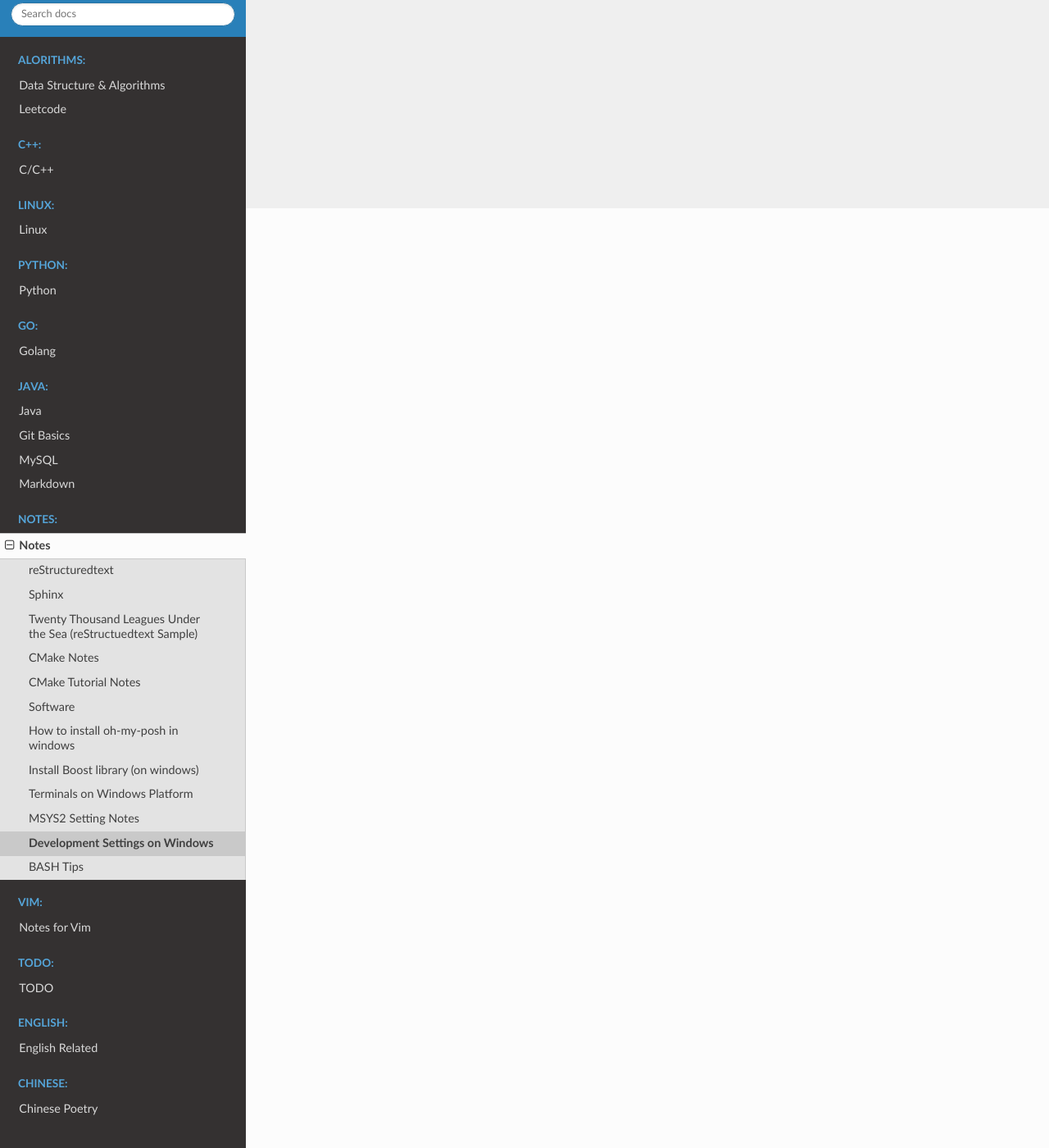
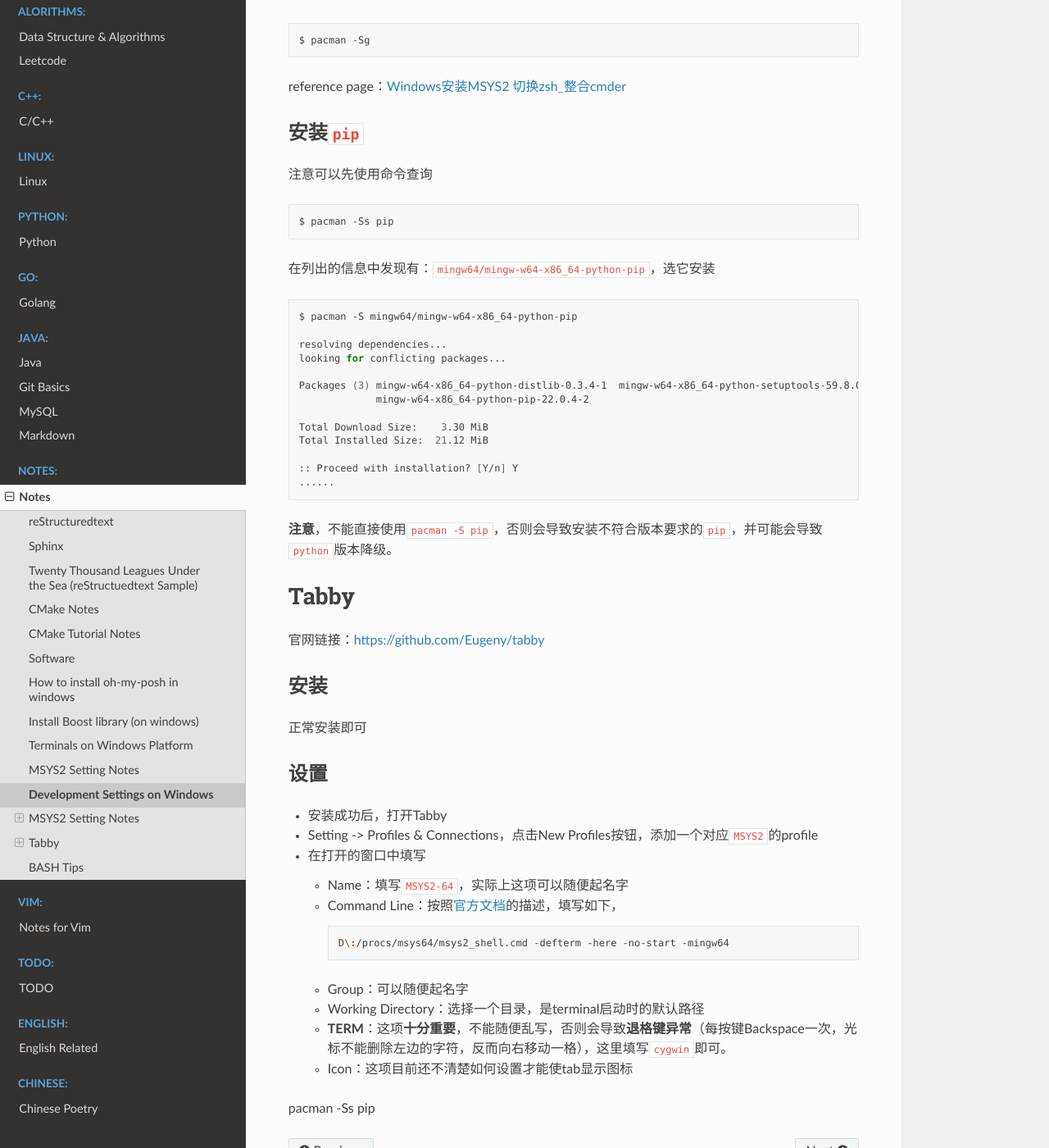
Before and after one commit to Pyrad/pyradnotes, a Sphinx documentation site: the page built from source/Notes/WinDevEnvSetup.md, in a window 1280 px wide and 1400 px high, scrolled down 1146 px. Shown: the whole window at 82% size. Built offline with Sphinx 7.4.7 and the Read the Docs theme 2.0.0, drawn with Linux system fonts in a browser that asks for light colours; some of the changed text lies outside the part shown.

Commit message:
Setting up Tabby and its env on Windows

````diff
--- a/source/Notes/WinDevEnvSetup.md
+++ b/source/Notes/WinDevEnvSetup.md
@@ -1 +1,145 @@
 # Development Settings on Windows
+
+主要记录在windows 7/10平台下安装terminal以及相对应的环境设置
+
+
+
+# MSYS2 Setting Notes
+
+
+
+## MSYS2 Installation
+
+参考官方网站首页引导：[https://www.msys2.org/](https://www.msys2.org/)
+
+简要步骤
+
+- 下载安装程序
+
+- 安装，并且在安装对话框的最后一步勾选**Run MSYS2 now**（会弹出terminal窗口）
+
+- 在弹出的terminal窗口中输入
+
+  ```bash
+  $ pacman -Syu
+  ```
+
+  并且在后面输入`Y`同意安装
+
+
+
+- Run "MSYS2 MSYS" from Start menu，这个会弹出另外一个terminal窗口，并再次输入
+
+  ```bash
+  $ pacman -Syu
+  ```
+
+
+
+- 安装基本的套件，比如官网上提到的
+
+  ```bash
+  $ pacman -S --needed base-devel mingw-w64-x86_64-toolchain
+  ```
+
+
+
+
+
+## MSYS2 Setup
+
+### Terminal 中文显示切换为英文
+
+原因是由于环境变量`LANG`被设定为`zh_CN.UTF-8`。为了切换为英文状态，设定为`C.UTF-8`即可
+
+```bash
+if [[ ! -z $LANG ]] && [[ $LANG == "zh_CN.UTF-8" ]]; then
+	export LANG="C.UTF-8"
+fi
+```
+
+reference page：[如何让 cygwin终端中显示的中文改成英文](https://blog.csdn.net/wb121010/article/details/53894901)
+
+
+
+### 查看可以安装的工具套件
+
+```bash
+$ pacman -Sg
+```
+
+reference page：[Windows安装MSYS2 切换zsh_整合cmder](https://www.bbsmax.com/A/D854PQ225E/)
+
+
+
+## 安装`pip`
+
+注意可以先使用命令查询
+
+```bash
+$ pacman -Ss pip
+```
+
+在列出的信息中发现有：`mingw64/mingw-w64-x86_64-python-pip`，选它安装
+
+```bash
+$ pacman -S mingw64/mingw-w64-x86_64-python-pip
+
+resolving dependencies...
+looking for conflicting packages...
+
+Packages (3) mingw-w64-x86_64-python-distlib-0.3.4-1  mingw-w64-x86_64-python-setuptools-59.8.0-4
+             mingw-w64-x86_64-python-pip-22.0.4-2
+
+Total Download Size:    3.30 MiB
+Total Installed Size:  21.12 MiB
+
+:: Proceed with installation? [Y/n] Y
+......
+```
+
+**注意**，不能直接使用`pacman -S pip`，否则会导致安装不符合版本要求的`pip`，并可能会导致`python`版本降级。
+
+
+
+
+
+# Tabby
+
+官网链接：[https://github.com/Eugeny/tabby](https://github.com/Eugeny/tabby)
+
+## 安装
+
+正常安装即可
+
+## 设置
+
+- 安装成功后，打开Tabby
+
+- Setting -> Profiles & Connections，点击New Profiles按钮，添加一个对应`MSYS2`的profile
+
+- 在打开的窗口中填写
+
+  - Name：填写`MSYS2-64`，实际上这项可以随便起名字
+
+  - Command Line：按照[官方文档](https://www.msys2.org/docs/terminals/)的描述，填写如下，
+
+    ```bash
+    D\:/procs/msys64/msys2_shell.cmd -defterm -here -no-start -mingw64
+    ```
+
+
+
+  - Group：可以随便起名字
+
+  - Working Directory：选择一个目录，是terminal启动时的默认路径
+
+  - **TERM**：这项**十分重要**，不能随便乱写，否则会导致**退格键异常**（每按键Backspace一次，光标不能删除左边的字符，反而向右移动一格），这里填写`cygwin`即可。
+
+  - Icon：这项目前还不清楚如何设置才能使tab显示图标
+
+
+
+
+
+pacman -Ss pip
````
